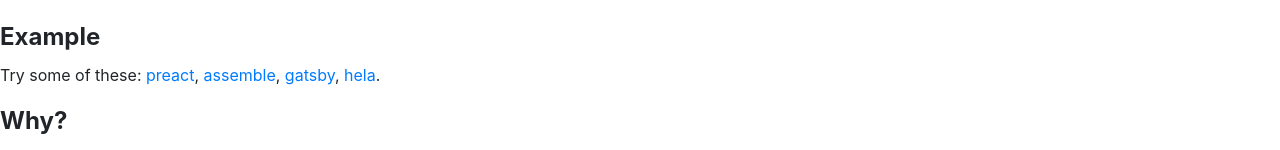
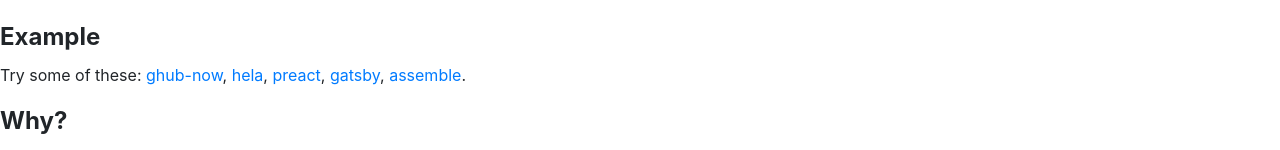
Before and after one commit to tunnckoCoreLabs/ghub-now, a website: page home.html in a window 1280 px wide. Shown: the part 149-299 px from the top of the page. Drawn offline with nearby package versions, Linux system fonts and the light colour scheme.

Commit message:
some tweaks
Signed-off-by: tunnckoCore <mameto2011@gmail.com>

```diff
--- a/home.html
+++ b/home.html
@@ -22,10 +22,11 @@
     <h2>Example</h2>
     <p>
       Try some of these:
+      <a href="/ghub-now">ghub-now</a>,
+      <a href="/hela">hela</a>,
       <a href="/preact">preact</a>,
-      <a href="/assemble">assemble</a>,
       <a href="/gatsby">gatsby</a>,
-      <a href="/hela">hela</a>.
+      <a href="/assemble">assemble</a>.
     </p>
 
     <h2>Why?</h2>
```
